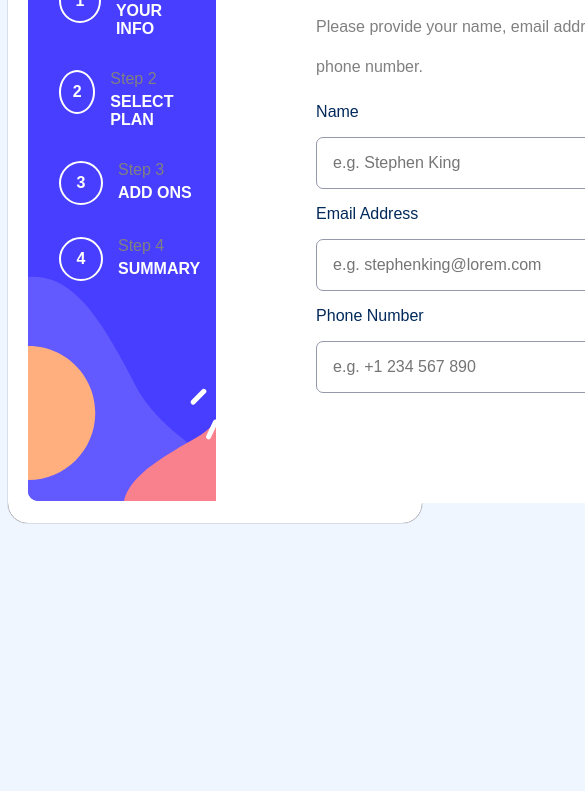
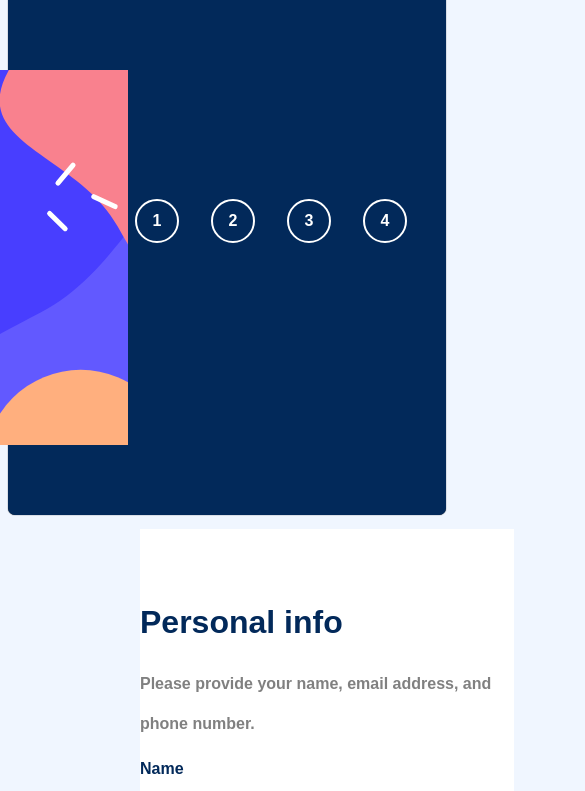
Before and after one commit to Meera-Muraleedharan/Multi-step-form-coding-challenge, a plain HTML site: page index.html in a window 390 px wide. Shown: the part 157-948 px from the top of the page, 585 px wide, since content can reach past the window. Before the commit the page ends 844 px from the top, so only its background shows below. Drawn offline with Linux system fonts and the light colour scheme.

Commit message:
New image added

```diff
--- a/style.css
+++ b/style.css
@@ -147,5 +147,28 @@ padding-top: 20px;
   @media only screen and (max-width: 768px) {
     .container {
       max-width: 100%;
+      display: block;
+      border: none;
+    padding: 1rem 2rem;
+    border-radius:7px;
+    background-color: hsl(213, 96%, 18%);
+    color: white;
+    cursor: pointer;
+    font-weight: bold;
     }
+    .sidebar{
+      transform: rotate(270deg);
+      background-image: url("./images/bg-sidebar-mobile.svg");
+      display: flex;
+      align-items: center;
+      justify-content: center;
+    }
+
+    .circle{
+      transform: rotate(90deg);
+
+    }
+  .circle-content{
+    display: none;
   }
+  }
```
Also changed, not shown: images/bg-sidebar-mobile.svg (added).
